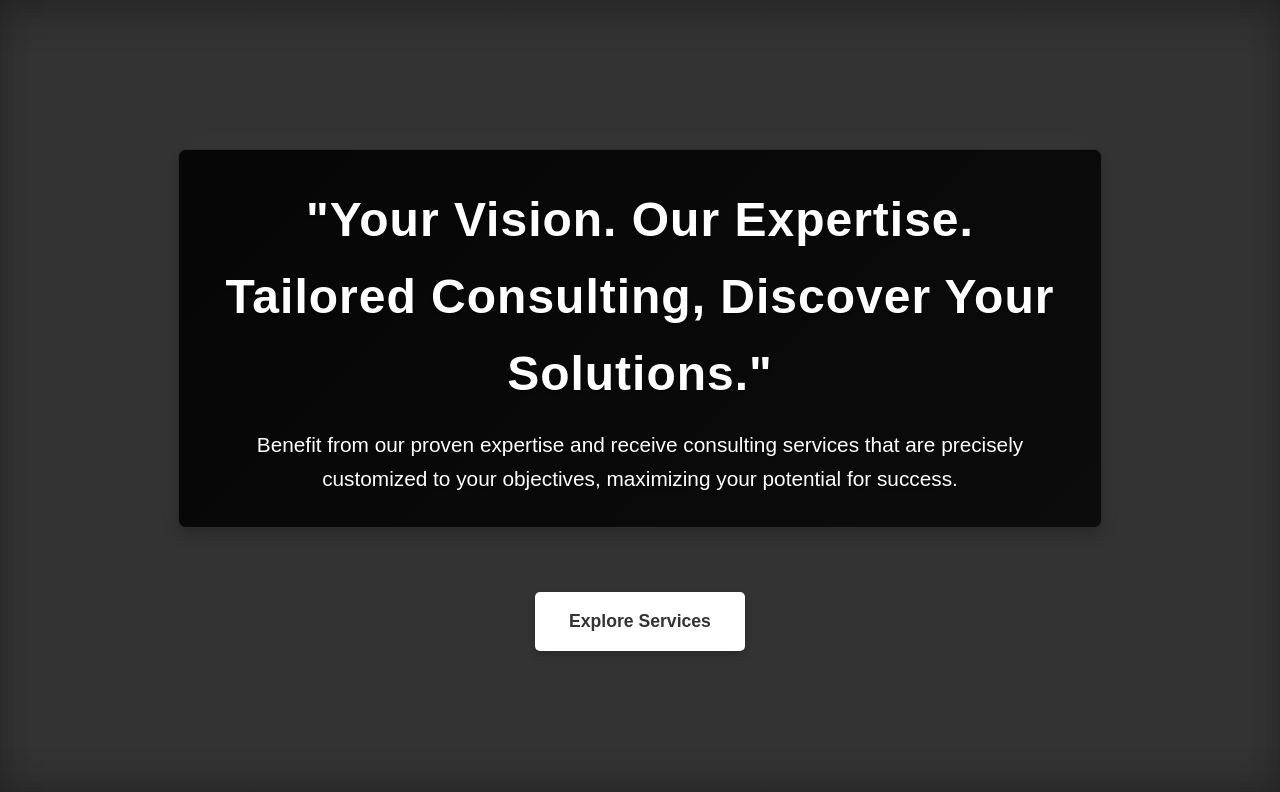
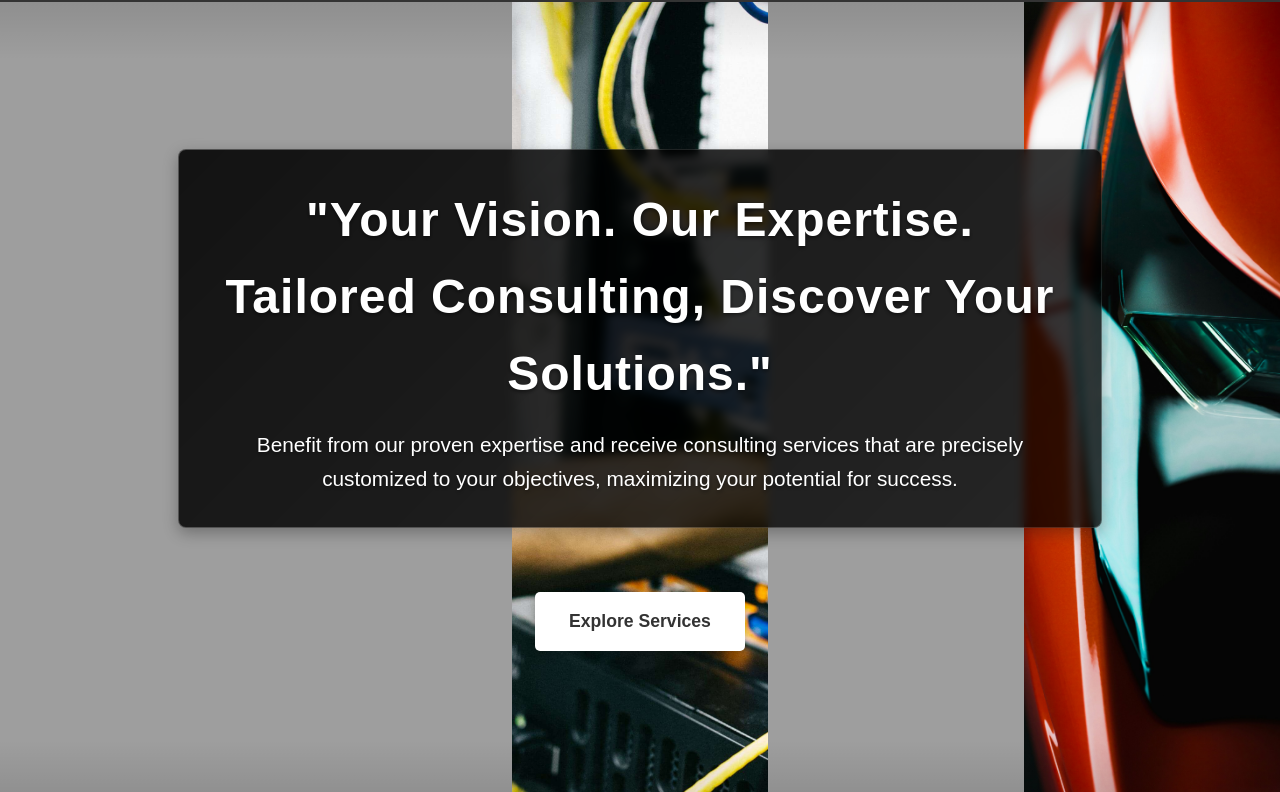
Before and after one commit to Dnnavant/Avant-Ventures-Group, a plain HTML site: page index.html in a window 1280 px wide. Shown: the part 80-872 px from the top of the page. Drawn offline with Linux system fonts and the light colour scheme; the site is published under a folder, as on GitHub Pages, so addresses that start at the root find nothing.

Commit message:
adjusted images removed inline styling

```diff
--- a/index.html
+++ b/index.html
@@ -24,7 +24,7 @@
 				<div class="nav-brand">
 					<a href="./index.html" class="brand-link">
 						<img
-							src="/images/Avg_logo.png"
+							src="./images/Avg_logo.png"
 							alt="AVG Logo"
 							class="brand-logo"
 						/>
@@ -57,26 +57,11 @@
 		<section class="hero-section">
 			<div class="container">
 				<div class="accordion-bg">
-					<div
-						class="accordion-item"
-						style="background-image: url('/images/image2.jpg')"
-					></div>
-					<div
-						class="accordion-item"
-						style="background-image: url('/images/image4.jpg')"
-					></div>
-					<div
-						class="accordion-item"
-						style="background-image: url('/images/image3.jpg')"
-					></div>
-					<div
-						class="accordion-item"
-						style="background-image: url('/images/image1.jpg')"
-					></div>
-					<div
-						class="accordion-item"
-						style="background-image: url('/images/image5.jpg')"
-					></div>
+					<div class="accordion-item"></div>
+					<div class="accordion-item"></div>
+					<div class="accordion-item"></div>
+					<div class="accordion-item"></div>
+					<div class="accordion-item"></div>
 				</div>
 				<div class="hero-content">
 					<div class="content-backdrop">
--- a/styles.css
+++ b/styles.css
@@ -266,6 +266,27 @@ body {
 	background-position: center;
 	transition: flex 0.6s ease;
 	position: relative;
+}
+
+/* Individual accordion item background images */
+.accordion-item:nth-child(1) {
+	background-image: url("./images/image2.jpg");
+}
+
+.accordion-item:nth-child(2) {
+	background-image: url("./images/image4.jpg");
+}
+
+.accordion-item:nth-child(3) {
+	background-image: url("./images/image3.jpg");
+}
+
+.accordion-item:nth-child(4) {
+	background-image: url("./images/image1.jpg");
+}
+
+.accordion-item:nth-child(5) {
+	background-image: url("./images/image5.jpg");
 }
 
 .accordion-item:hover {
@@ -565,7 +586,6 @@ body {
 		font-size: 1.5rem;
 	}
 }
-
 
 /* ==========================================================================
    Contact Section
```
